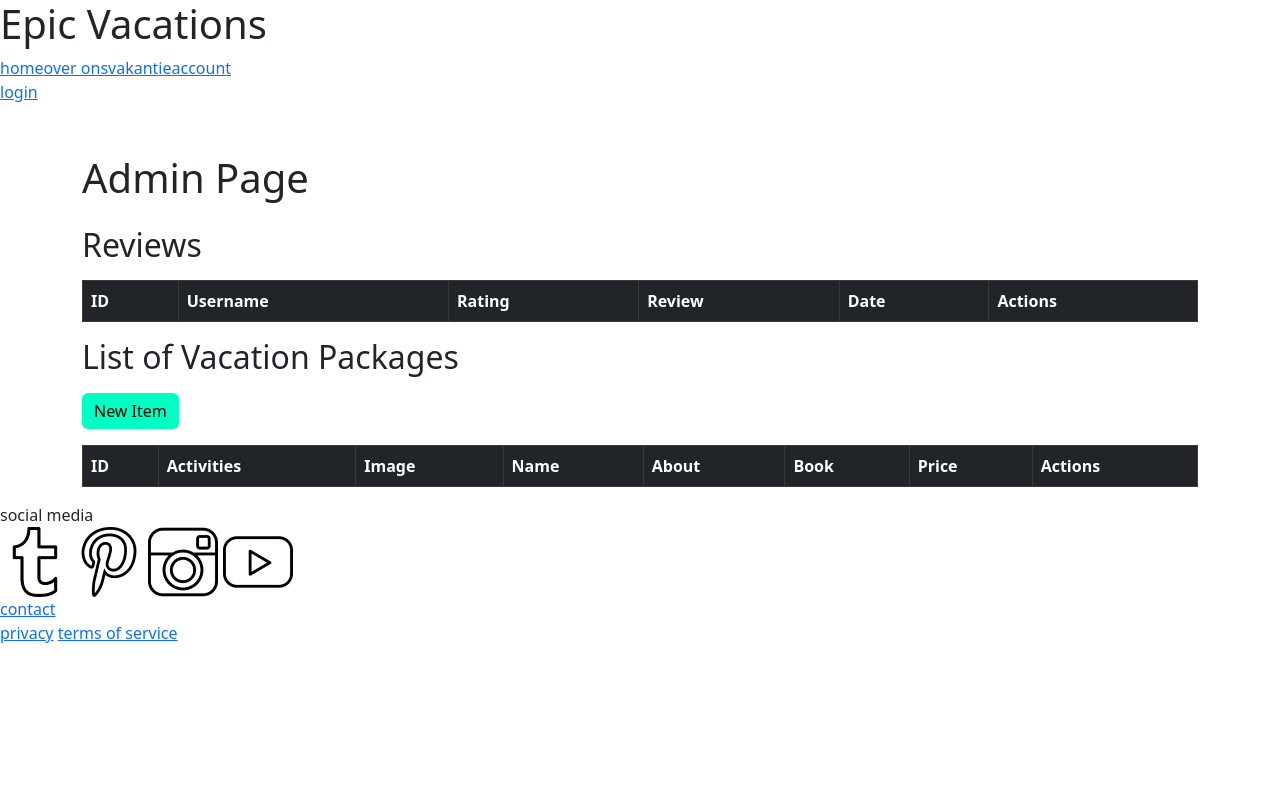
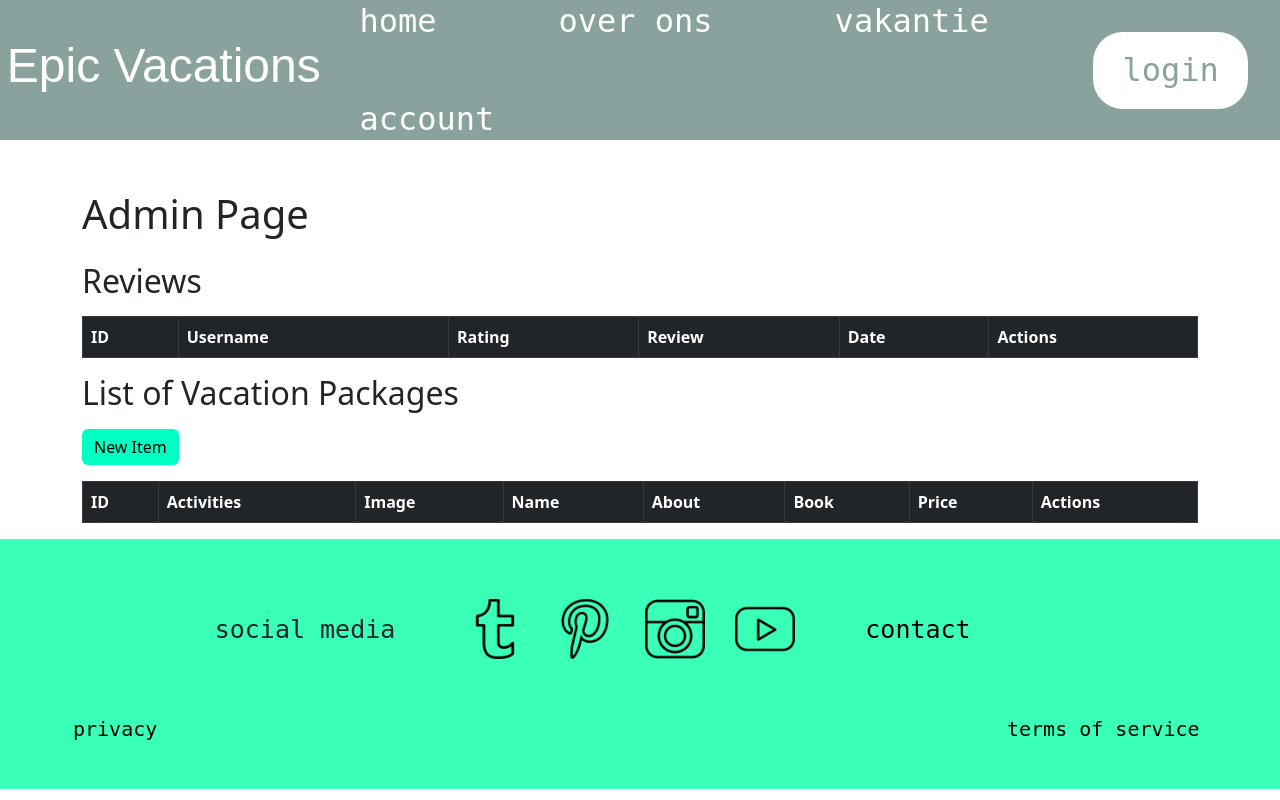
Before and after one commit to J0C0M/webapp2, a PHP site: page /admin.php in a window 1280 px wide. Run offline with PHP 8.4, Linux system fonts and the light colour scheme; the visitor is signed in with stand-in values (Sample User, id 1); data that the repository does not hold is empty.

Commit message:
admin page is done (header moet nog gefixt worden)

```diff
--- a/CSS/admin.css
+++ b/CSS/admin.css
@@ -0,0 +1,522 @@
+/*header*/
+header {
+    background-color: #8AA29E;
+    height: 140px;
+    width: 100%;
+    display: flex;
+    justify-content: space-around;
+    align-items: center;
+  }
+
+  .epic-vacations-logo {
+    font-family: "Poetsen One", sans-serif;
+    font-weight: 400;
+    font-style: normal;
+    color: white;
+    font-size: 48px;
+  }
+
+  nav {
+    gap: 10%;
+  }
+
+  .header-btn {
+    font-family: "JetBrains Mono", monospace;
+    text-decoration: none;
+    font-size: 32px;
+    margin: 25px;
+  }
+
+  .nav-color {
+    color: white;
+    transition: all 0.8s;
+  }
+
+  .nav-color:hover {
+    color: #393e3d;
+    transition:  0.8s
+  }
+
+  .btn-backgrnd {
+    background-color: white;
+    height: 77px;
+    width: 155px;
+    border-radius: 30px;
+    display: flex;
+    justify-content: center;
+    align-items: center;
+  }
+
+  .login-color {
+    color: #8AA29E;
+    transition: all 0.8s;
+  }
+
+  .login-color:hover {
+    color: #dbede9;
+    transition:  0.8s
+  }
+
+  /*slider*/
+  .slider-container {
+    padding: 2rem;
+  }
+
+  .slider-wrapper {
+    position: relative;
+    max-width: 100%;
+    margin: 0 auto;
+  }
+
+  .slider {
+    display: flex;
+    aspect-ratio: 16 / 9;
+    overflow-x: auto;
+    scroll-snap-type: x mandatory;
+    scroll-behavior: smooth;
+    box-shadow: 0 1.5rem 3rem -0.75rem hsla(0, 0%, 0%, 0.25);
+    -ms-overflow-style: none;
+    scrollbar-width: none;
+  }
+
+  .slider::-webkit-scrollbar {
+    display: none;
+  }
+
+  .slider img {
+    flex: 1 0 100%;
+    scroll-snap-align: start;
+    object-fit: cover;
+  }
+
+  .slider-nav {
+    display: flex;
+    column-gap: 1rem;
+    position: absolute;
+    bottom: 1.25rem;
+    left: 50%;
+    transform: translateX(-50%);
+    z-index: 1;
+  }
+
+  .slider-nav a {
+    width: 1rem;
+    height: 1rem;
+    border-radius: 50%;
+    background-color: #fff;
+    opacity: 0.75;
+    transition: opacity ease 250ms;
+  }
+
+  .slider-nav a:hover {
+    opacity: 1;
+  }
+
+  /*========================Nav Bar=========================*/
+.nav-bar {
+    display: flex;
+    flex-flow: row wrap;
+    width: 100%;
+    height: 90px;
+    background-color: #fff;
+    box-shadow: 3px 3px 10px lightslategray;
+    align-items: center;
+    justify-content: center;
+    position: sticky;
+    top: 0;
+    z-index: 1;
+  }
+
+  .logo {
+    flex: 1;
+    font-size: 40px;
+    padding: 20px;
+    margin-left: 50px;
+    font-family: Satisfy;
+  }
+
+  ul.menu {
+    flex: 1;
+    display: flex;
+    flex-flow: row wrap;
+  }
+
+  .menu li {
+    flex: 1;
+    list-style-type: none;
+    font-size: 16px;
+    font-family: "Barlow Condensed";
+    text-align: center;
+  }
+
+  .menu li a {
+    text-decoration: none;
+    color: #000;
+    text-transform: uppercase;
+  }
+
+  .menu li a:hover {
+    color: midnightblue;
+    text-decoration: underline;
+  }
+/*===============Footer===================*/
+.footer {
+    background-image: url("https://res.cloudinary.com/dxssqb6l8/image/upload/v1605293781/pine-tree_mq2sgp.jpg");
+    background-size: cover;
+    background-repeat: no-repeat;
+    background-position: center;
+    width: 100%;
+    height: 670px;
+    position: relative;
+    display: flex;
+    flex-flow: row wrap;
+    justify-content: center;
+    align-items: center;
+  }
+
+  .footer::before {
+    position: absolute;
+    content: "";
+    display: block;
+    background-color: rgba(0, 0, 36, 0.8);
+    top: 0;
+    left: 0;
+    bottom: 0;
+    right: 0;
+  }
+
+  .footer .links {
+    position: relative;
+    color: #fff;
+    flex: 1;
+    display: flex;
+    flex-flow: column;
+    justify-content: center;
+    align-items: center;
+  }
+
+  .links ul {
+    list-style-type: none;
+  }
+
+  .links h3 {
+    font-family: Barlow Condensed;
+    font-weight: normal;
+    font-size: 23px;
+    margin-bottom: 15px;
+  }
+
+  .links li {
+    font-family: Roboto;
+    cursor: pointer;
+    padding: 15px 0;
+  }
+
+  .links li:hover {
+    color: #ffa801;
+  }
+
+  /*****************************************************************************************************/
+  /*footer*/
+  footer{
+    background-color: rgba(58, 255, 184, 1);
+    height: 250px;
+    font-family: "JetBrains Mono", monospace;
+    justify-content: center;
+    align-items: center;
+    display: flex;
+    flex-direction: column;
+    min-height: 250px;
+    padding: 10px;
+  }
+  .contact-button{
+    color: black;
+    text-decoration: none;
+    display: flex;
+    width: 200px;
+    cursor: pointer;
+  }
+
+  .hold-footer{
+    display: flex;
+    justify-content: center;
+    align-items: center;
+    gap: 70px;
+    height: 40%;
+    font-size: 25px;
+  }
+  .hold-images{
+    display: flex;
+    gap: 30px;
+  }
+  .hold-div-2{
+    cursor: pointer;
+    width: 90%;
+    height: 30%;
+    font-size: 125%;
+    font-family: "JetBrains Mono", monospace;
+    justify-content: space-between;
+    align-items: center;
+    flex-direction: row;
+    display: flex;
+  flex-direction: row;
+  flex-wrap: nowrap;
+  justify-content: space-between;
+  align-items: flex-end;
+  align-content: stretch;
+  }
+
+  .privacy{
+    color: black;
+    text-decoration: none;
+    display: flex;
+    width: 90px;
+  }
+
+  .terms-of-service{
+    color: black;
+    text-decoration: none;
+    display: flex;
+    width: 200px;
+    cursor: pointer;
+  }
+
+  /*****************************************************************************************************/
+  .tumblr-logo{
+    width: 60px;
+    height: 60px;
+  }
+  .youtube-logo{
+    width: 60px;
+    height: 60px;
+  }
+  .pinterest-logo{
+    width: 60px;
+    height: 60px;
+  }
+  .instagram-logo{
+    width: 60px;
+    height: 60px;
+  }
+
+  /**************************************************************************************************************/
+  /*review css*/
+
+  .progress-label-left
+  {
+      float: left;
+      margin-right: 0.5em;
+      line-height: 1em;
+  }
+  .progress-label-right
+  {
+      float: right;
+      margin-left: 0.3em;
+      line-height: 1em;
+  }
+  .star-light
+  {
+      color:#e9ecef;
+  }
+
+/*==========================Responsive=============================*/
+@media all and (max-width: 1172px) {
+    .banner-text-item .form {
+      display: flex;
+      flex-flow: column;
+      justify-content: center;
+      align-items: center;
+      width: 50%;
+    }
+
+    .banner-text-item .form input,
+    .banner-text-item .form .date,
+    .banner-text-item .form a {
+      flex: 1;
+      margin-bottom: 5px;
+      font-size: 14px;
+    }
+
+    .banner-text-item .form input {
+      width: 60%;
+    }
+
+    .banner-text-item .form .date {
+      width: 30%;
+    }
+
+    .banner-text-item .form .book {
+      width: 10%;
+      font-size: 14px;
+    }
+
+    .banner-heading h1 {
+      font-size: 60px;
+    }
+  }
+
+  @media all and (max-width: 1414px) {
+    .banner-text-item .form input {
+      width: 40%;
+    }
+
+    .banner-text-item .form .date {
+      width: 30%;
+    }
+
+    .banner-text-item .form .book {
+      width: 20%;
+      font-size: 14px;
+    }
+  }
+
+  @media all and (max-width: 942px) {
+    .nav-bar {
+      display: flex;
+      flex-flow: column wrap;
+      justify-content: center;
+      align-items: center;
+      width: 100%;
+      height: auto;
+      text-align: center;
+      position: static;
+    }
+
+    .logo {
+      flex: 1;
+      font-size: 30px;
+      margin: 10px auto;
+      font-family: Satisfy;
+      color: #fde02f;
+    }
+
+    .nav-bar ul {
+      display: none;
+    }
+
+    .nav-bar ul li {
+      flex: 1;
+      margin-bottom: 5px;
+      font-size: 14px;
+    }
+
+    .services {
+      display: flex;
+      flex-flow: column wrap;
+    }
+
+    .services .service-item {
+      flex: 1;
+      margin-bottom: -130px;
+      width: 400px;
+    }
+
+    .places-text {
+      margin-top: 200px;
+    }
+  }
+
+  @media all and (max-width: 928px) {
+    .banner .form input,
+    a {
+      font-size: 12px;
+    }
+  }
+
+  @media all and (max-width: 1173px) {
+    .banner .form {
+      background-color: transparent;
+    }
+  }
+
+  @media all and (max-width: 1194px) {
+    .places .card-box p {
+      font-size: 14px;
+    }
+  }
+
+  @media all and (max-width: 1086px) {
+    .places .cards .text {
+      line-height: 40px;
+    }
+
+    .cards .text .h2 {
+      font-size: 12px;
+    }
+
+    .cards .img-card img {
+      height: 260px;
+    }
+  }
+
+  @media all and (max-width: 974px) {
+    .cards {
+      display: grid;
+      grid-template-columns: repeat(1, 1fr);
+      grid-template-rows: repeat(6, 1fr);
+      grid-gap: 20px;
+    }
+
+    .card {
+      width: 300px;
+      height: 500px;
+      margin: auto;
+    }
+
+    .cards .text {
+      padding: 5px;
+      font-family: Barlow Condensed;
+    }
+  }
+
+  @media all and (max-width: 1334px) {
+    .about-img img {
+      width: 300px;
+      height: 500px;
+    }
+  }
+
+  @media all and (max-width: 1116px) {
+    .about {
+      display: flex;
+      flex-flow: column wrap;
+      justify-content: center;
+      align-items: center;
+    }
+
+    .about-img {
+      flex: 1;
+      margin-bottom: 20px;
+    }
+
+    .about-text {
+      flex: 1;
+      margin: auto;
+      text-align: center;
+      display: flex;
+      flex-flow: column;
+      justify-content: center;
+      align-items: center;
+    }
+
+    .about-text h2 {
+      font-size: 35px;
+    }
+
+    .about-img img {
+      width: 400px;
+      height: 400px;
+    }
+  }
+
+  @media all and (max-width: 708px) {
+    .footer {
+      width: 100%;
+      height: 670px;
+      position: relative;
+      display: flex;
+      flex-flow: column wrap;
+      justify-content: center;
+      align-items: center;
+    }
+  }
--- a/admin.php
+++ b/admin.php
@@ -12,7 +12,7 @@ if (isset($_SESSION['admin']) && $_SESSION['admin'] === 1) {
 <html lang="en">
 
 <head>
-    <link rel="stylesheet" href="CSS/footer-header.css">
+    <link rel="stylesheet" href="CSS/admin.css">
     <link href="https://cdn.jsdelivr.net/npm/bootstrap@5.2.3/dist/css/bootstrap.min.css" rel="stylesheet">
     <meta charset="UTF-8">
     <meta name="viewport" content="width=device-width, initial-scale=1.0">
```
